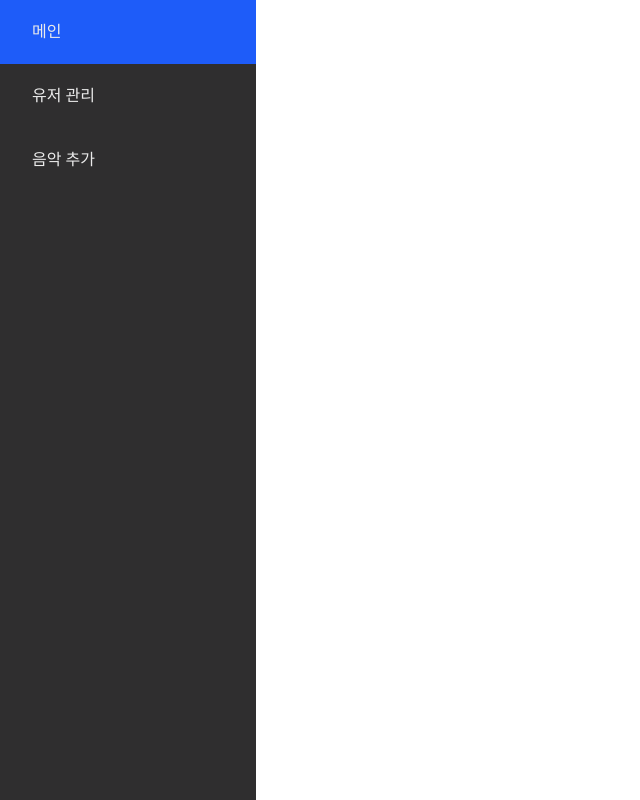
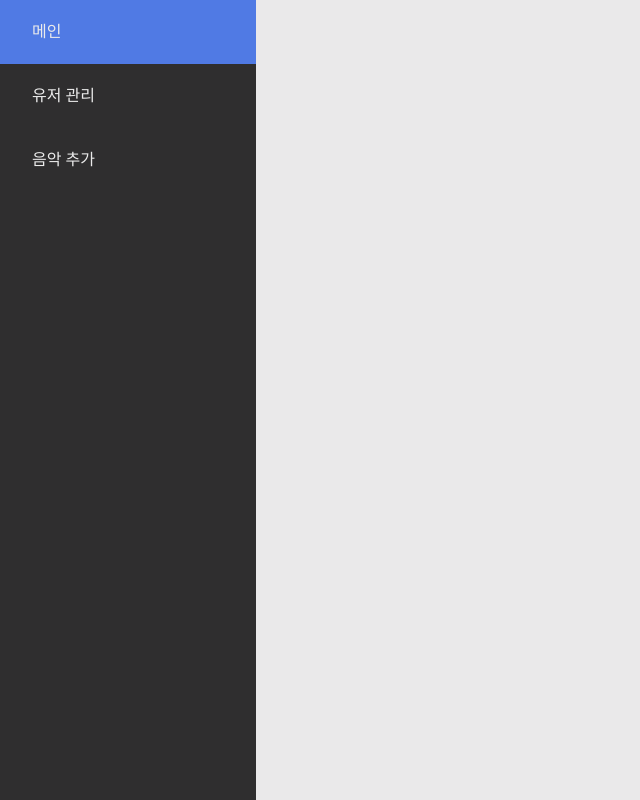
Before and after one commit to MUSIC-MEET/admin, a React (Create React App) app in the folder Frontend/: page / in a window 1280 px wide. Shown: the whole page, without its empty margins (0-640 px from the left). Built offline with nearby package versions, Linux system fonts and the light colour scheme; a web font is replaced by a local one.

Commit message:
fix: body background & NaviItem hover color

```diff
--- a/Frontend/public/default.css
+++ b/Frontend/public/default.css
@@ -145,7 +145,7 @@ table {
 
 body {
     font-family: "SpoqaHanSansNeo-Regular";
-    bkacgorund-color: rgb(234, 233, 234);
+    background-color: rgb(234, 233, 234);
 }
 
 input {
--- a/Frontend/src/components/Menu/Nav/NaviItem.tsx
+++ b/Frontend/src/components/Menu/Nav/NaviItem.tsx
@@ -42,7 +42,7 @@ const Item = React.memo(styled.li<{ isClicked: boolean }>`
     align-items: center;
     cursor: pointer;
     &:hover {
-        background-color: rgb(30, 92, 249);
+        background-color: rgb(80, 122, 228);
     }
     background: ${props => props.isClicked ? "rgb(30, 92, 249)" : ""};
 `);
```
